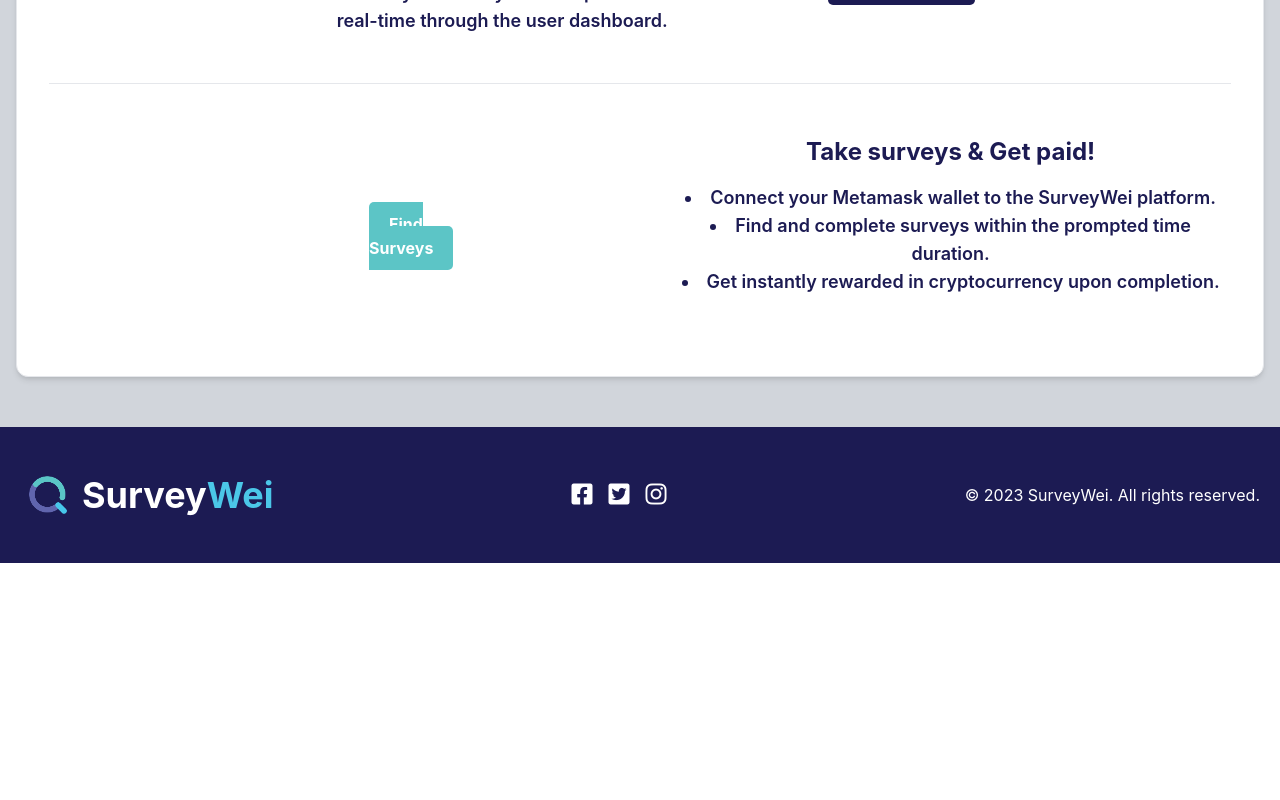
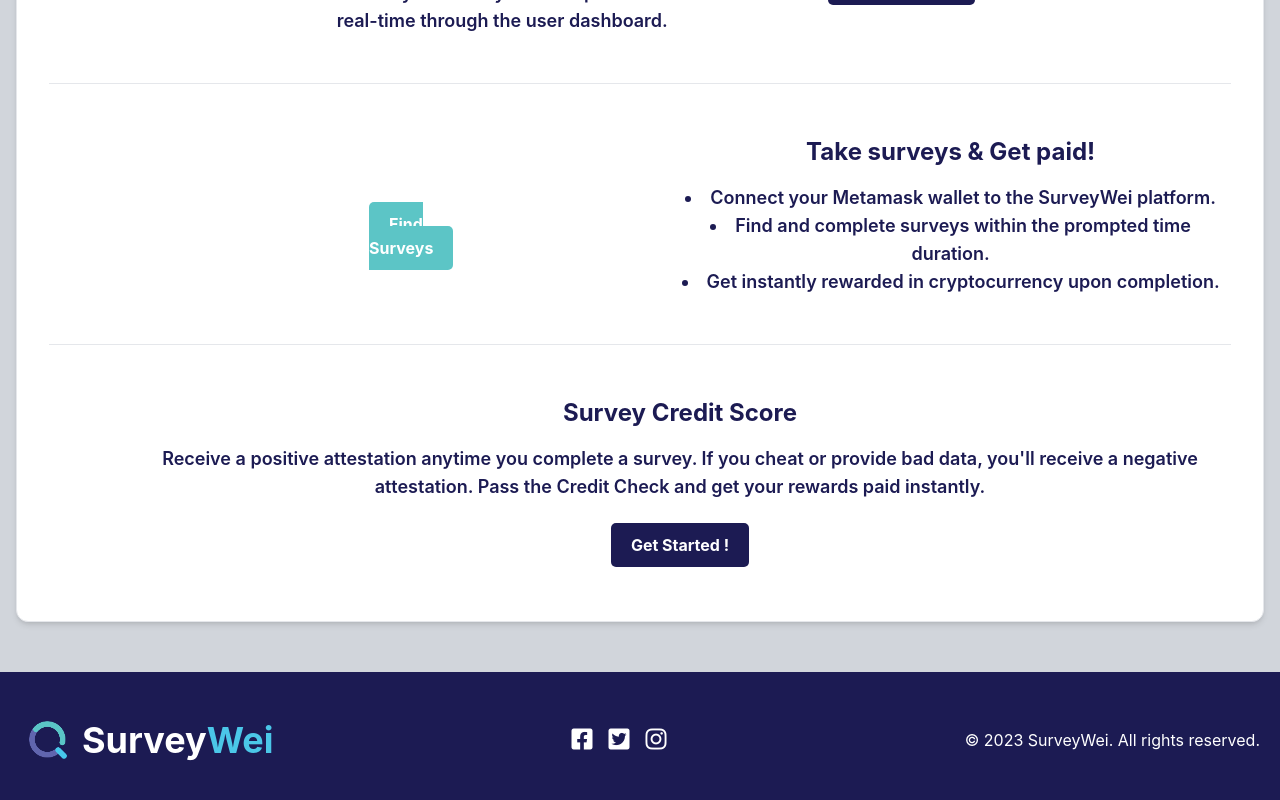
Before and after one commit to Tgb29/surveywei, a React (Create React App) app: page / in a window 1280 px wide. Shown: the part 1000-1800 px from the top of the page. Before the commit the page ends 1563 px from the top, so only its background shows below. Built offline with nearby package versions, Linux system fonts and the light colour scheme; no server answers.

Commit message:
updated home

```diff
--- a/package.json
+++ b/package.json
@@ -14,6 +14,7 @@
     "react-router-dom": "^6.9.0",
     "react-scripts": "5.0.1",
     "react-toastify": "^9.1.1",
+    "react-tooltip": "^5.10.1",
     "tailwindcss": "^3.2.7",
     "uuidv4": "^6.2.13",
     "web-vitals": "^2.1.4",
--- a/src/components/dashboard/surveyDetails/SurveyDetails.jsx
+++ b/src/components/dashboard/surveyDetails/SurveyDetails.jsx
@@ -6,6 +6,7 @@
 import contractAbi from "../../../abi/surveywei.abi.json";
 import { ToastContainer, toast } from "react-toastify";
 import "react-toastify/dist/ReactToastify.css";
+import ReactTooltip from "react-tooltip";
 
 function SurveyDetails({ connectedAddress }) {
   const { key, id } = useParams();
@@ -145,16 +146,28 @@
                 <h1 className="ml-9">{survey?.rewardEarned} wei</h1>
               </div>
               <div className="flex ">
-                <h1 className="font-semibold mr-28 mt-2">Claimed:</h1>
+                <h1 className="font-semibold mr-28 mt-2">
+                  <span title="You have already claimed the reward.">
+                    Claimed:
+                  </span>
+                </h1>
                 {claimed ? (
-                  <h1>Claimed</h1>
+                  <span title="You have already claimed the reward.">
+                    Claimed
+                  </span>
                 ) : (
+                  <div className="flex-col">
                     <button
                       className="btn btn-sm bg-[#4bc7e8] text-white ml-2"
                       onClick={() => claimBountyBlockchain(key)}
                     >
                       Claim
                     </button>
+                    <p className="text-sm mt-2">
+                      **Unless your Survey Credit Score is good, you must wait 7
+                      days after completing to claim
+                    </p>
+                  </div>
                 )}
               </div>
             </div>
--- a/src/components/home/Home.jsx
+++ b/src/components/home/Home.jsx
@@ -186,6 +186,23 @@
                 </ul>
               </div>
             </div>
+            <hr className="mb-8" />
+            <div className="how-it-works-credit mb-8 md:flex mx-auto align-center justify-center ">
+              <div className="flex-col md:ml-20">
+                <h2 className="font-bold text-2xl mb-4 mt-5">
+                  Survey Credit Score
+                </h2>
+                <p className="font-semibold text-lg mb-8">
+                  Receive a positive attestation anytime you complete a survey.
+                  If you cheat or provide bad data, you'll receive a negative
+                  attestation. Pass the Credit Check and get your rewards paid
+                  instantly.
+                </p>
+                <Link to="/find" className="btn btn-secondary mt-5">
+                  Get Started !
+                </Link>
+              </div>
+            </div>
           </div>
         </div>
       </section>
```
Also changed, not shown: 2 other files (tests, documents, lock files or other folders). Lines whose indentation alone changed are shown as unchanged.
